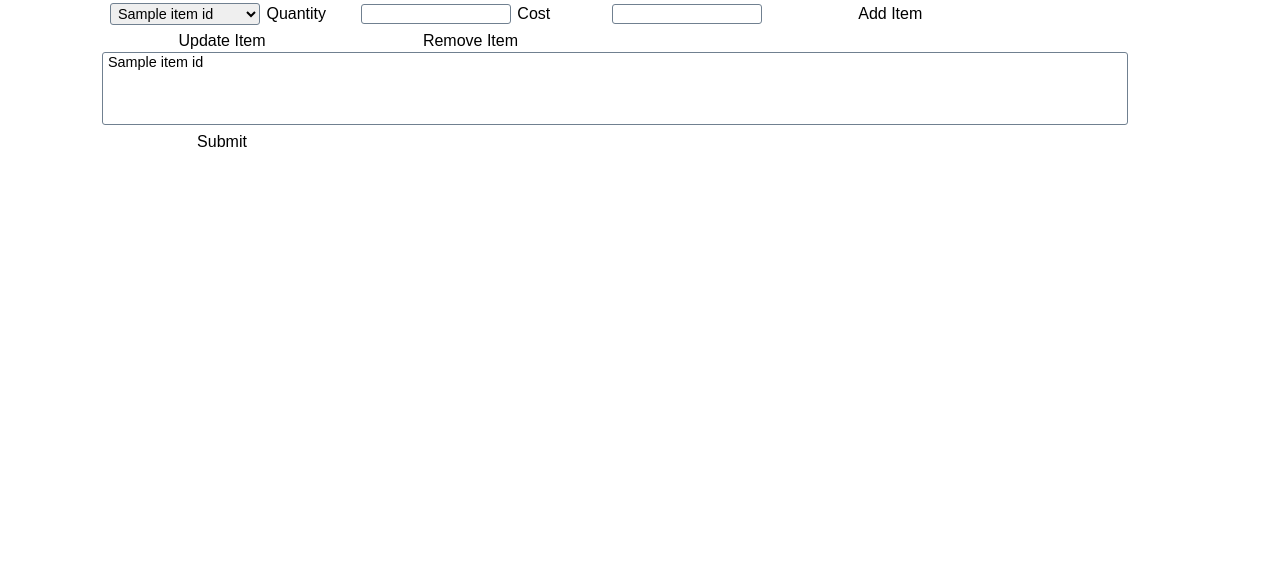
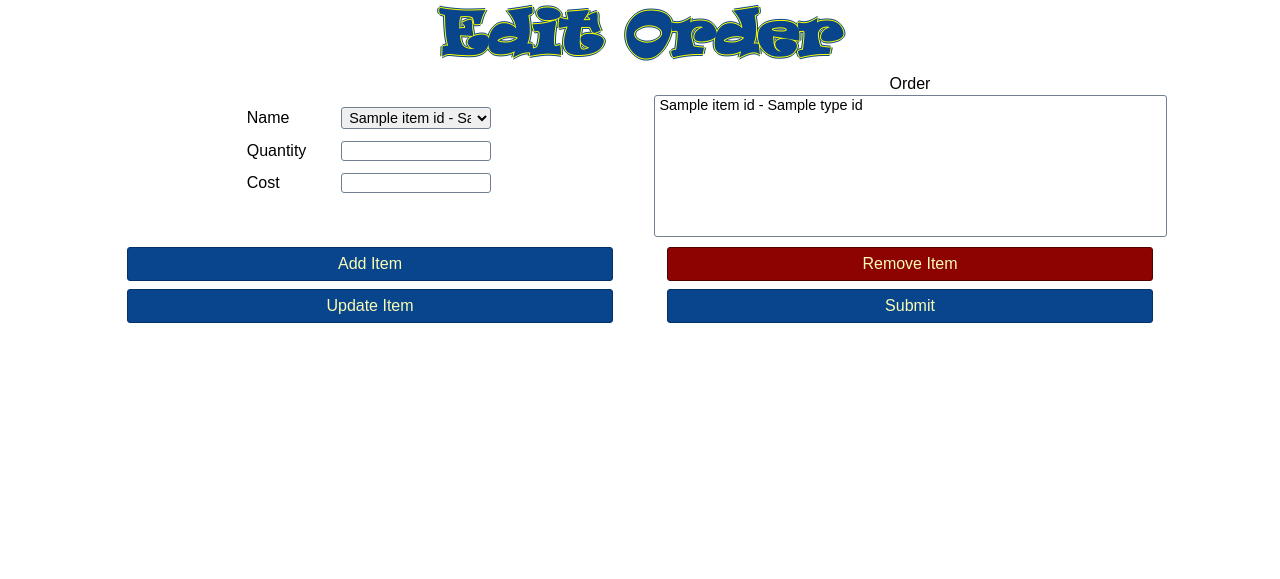
Before and after one commit to based-jace/sheris-shaved-ice, a Django app: template inv_manage/templates/inv_manage/editorder.html in a window 1280 px wide. Shown: the part 60-639 px from the top of the page. Run offline with Django 3.2, Linux system fonts and the light colour scheme; the template is opened without the code that fills it: most values are stand-ins (such as "Sample title", 1, 10 or a date in 2020); some web fonts are replaced.

Commit message:
Mostly style cleanup, some js

```diff
--- a/inv_manage/databaseutils.py
+++ b/inv_manage/databaseutils.py
@@ -102,8 +102,10 @@ class db_methods:
     @staticmethod
     def edititem(atts,item_id,attribute_id):
         type_id1 = atts['type_id']
-        type_id = Type.objects.get(id=int(type_id) )
-
+        print(type_id1)
+        type_id = Type.objects.get(id=int(type_id1) )
+        print(type_id)
+        print(attribute_id)
         attribute_stuff = {
             'id':attribute_id,
             'type_id':type_id,
--- a/inv_manage/models.py
+++ b/inv_manage/models.py
@@ -24,7 +24,7 @@ class Item(models.Model):
     quantity = models.IntegerField()
     available = models.BooleanField(default=True)
     def __str__(self):
-        return self.item_id.name
+        return self.item_id.name + " - " + self.item_id.type_id.name
 
 class Purchase(models.Model):
     purchase_date = models.DateField('purchase date')
@@ -35,3 +35,5 @@ class PurchaseItem(models.Model):
     purchase_id = models.ForeignKey(Purchase,on_delete=models.CASCADE)
     quantity = models.IntegerField()
     total_amount = models.DecimalField(max_digits=10,decimal_places=2)
+    def __str__(self):
+        return self.item_id.name + " - " + self.item_id.type_id.name
--- a/inv_manage/static/css/base.css
+++ b/inv_manage/static/css/base.css
@@ -180,6 +180,16 @@ label {
   color: white;
 }
 
+.light-btn {
+  background-color: white;
+  color: #08458c;
+}
+
+.light-btn:hover {
+  color: white;
+  border-color: #fafcb5;
+}
+
 .red-btn {
   background-color: #8c0301;
   color: #fafcb5;
--- a/inv_manage/static/css/base.scss
+++ b/inv_manage/static/css/base.scss
@@ -180,6 +180,17 @@ label{
         color: white;
     }
 }
+
+.light-btn{
+    background-color: white;
+    color: $primary;
+
+    &:hover{
+        color: $white;
+        border-color: $light-yellow;
+    }
+}
+
 .red-btn{
     background-color: #8c0301;
     color: #fafcb5;
--- a/inv_manage/static/css/inv_manage.css
+++ b/inv_manage/static/css/inv_manage.css
@@ -142,6 +142,7 @@
 }
 
 .form-left-controls {
+  margin: 8px 0;
   -ms-grid-column: 1;
   -ms-grid-column-span: 1;
   grid-column: 1 / 2;
@@ -150,8 +151,12 @@
   grid-row: 2 / 3;
 }
 
+.form-left-controls > .btn {
+  margin-bottom: 8px;
+}
+
 .form-right-controls {
-  margin: 4px 0;
+  margin: 8px 0;
   -ms-grid-column: 2;
   -ms-grid-column-span: 1;
   grid-column: 2 / 3;
--- a/inv_manage/static/css/inv_manage.scss
+++ b/inv_manage/static/css/inv_manage.scss
@@ -78,11 +78,15 @@ $disabled: lightgrey;
     grid-row: 1 / 2;
 }
 .form-left-controls{
+    margin: 8px 0;
     grid-column: 1 / 2;
     grid-row: 2 / 3;
+    > .btn{
+        margin-bottom: 8px;
+    }
 }
 .form-right-controls{
-    margin: 4px 0;
+    margin: 8px 0;
     grid-column: 2 / 3;
     grid-row: 2 / 3;
     > .btn{
--- a/inv_manage/templates/authentication/login.html
+++ b/inv_manage/templates/authentication/login.html
@@ -21,7 +21,7 @@
         <input class="form-input" id="password" name="password" type="password" required>
     </div>
     <div class="row">
-        <button type="submit" class="btn submit-btn">Login</button>
+        <button type="submit" class="btn submit-btn light-btn">Login</button>
     </div>
     <div class="row">
         <a id="forgot-password" href="#">Forgot Password</a>
--- a/inv_manage/templates/inv_manage/editorder.html
+++ b/inv_manage/templates/inv_manage/editorder.html
@@ -2,34 +2,44 @@
 {% block main_class %}form-main{% endblock %}
 {% load static %}
 {% block main %}
-
-
-<form action="" method="POST">
+<h1 class="page-header dark-logo">Edit Order</h1>
+<form class="grid-form" action="" method="POST">
     {% csrf_token %}
-    <div id='orderitem'>
-        <select class="form-input" id="attname" name='attname' required>
+    <div class="form-left" id='orderitem'>
+        <div class="input-cont">
+            <label for="attname">Name</label>
+            <select class="form-input" id="attname" name='attname'>
                 {% for item in items %}
                 {{item.item_id.name}}
-            <option class="itemNames" value='{{ item.id }}'>{{item.item_id.name}}</option>
+                <option class="itemNames" value='{{ item.id }}'>{{item.item_id.name}} - {{item.item_id.type_id.name}}</option>
                 {% endfor %}
             </select>
+        </div>
+        <div class="input-cont">
             <label for='quantity'>Quantity</label>
-        <input class="form-input" type='number' name='quantity' id='quantity' min='0' required>
+            <input class="form-input" type='number' name='quantity' id='quantity' min='0'>
+        </div>
+        <div class="input-cont">
             <label for='cost'>Cost</label>
-        <input class="form-input" type='number' name='cost' id='cost' min='0' step=".01" required>
-        <button class="submit-btn" type="button" id="add-btn">Add Item</button>
-        <button class="submit-btn" type="button" id='update-btn' >Update Item</button>
-        <button class="submit-btn" type="button" id='rmv-btn' >Remove Item</button>
-
+            <input class="form-input" type='number' name='cost' id='cost' min='0' step=".01">
         </div>
-
-    <select id='orderlist' name='orderlist' multiple required>
+    </div>
+    <div class="form-left-controls">
+        <button class="btn wide-btn" type="button" id="add-btn">Add Item</button>
+        <button class="btn wide-btn" type="button" id='update-btn' >Update Item</button>
+    </div>
+    <div class="form-right">
+        <label class="center center-label" for="orderlist">Order</label>
+        <select id='orderlist' name='orderlist' size='8' multiple required>
             {% for order in orders%}
-        <option value="{{order.id}},{{order.item_id.id}},{{order.quantity}},{{order.total_amount}},0">{{order.item_id.item_id.name}}</option>
+            <option value="{{order.id}},{{order.item_id.id}},{{order.quantity}},{{order.total_amount}},0">{{order.item_id.item_id.name}} - {{order.item_id.item_id.type_id.name}}</option>
             {% endfor %}
         </select>
-
-    <button class="submit-btn" type="submit" onclick="return selectItems()" id='submit-btn'>Submit</button>
+    </div>
+    <div class="form-right-controls">
+        <button class="btn wide-btn red-btn" type="button" id='rmv-btn' >Remove Item</button>
+        <button class="btn wide-btn" type="submit" onclick="return selectItems()" id='submit-btn'>Submit</button>
+    </div>
 </form>
 
 {% endblock %}
--- a/inv_manage/templates/inv_manage/neworder.html
+++ b/inv_manage/templates/inv_manage/neworder.html
@@ -14,8 +14,8 @@
             <label class='new-order-labels' for="attname">Item</label>
             <select class="form-input" id="attname" name='attname' required>
                 {% for item in items %}
-                {{item.item_id.name}}
-                <option value='{{ item.id }}'>{{item.item_id.name}}</option>
+                {% comment %} {{item.item_id.name}} {% endcomment %}
+                <option value='{{ item.id }}'>{{item.item_id.name}} - {{item.item_id.type_id.name}}</option>
                 {% endfor %}
             </select>
         </div>
```
Also changed, not shown: inv_manage/static/js/table.js (+10 -5 lines), inv_manage/templates/inv_manage/edititem.html (+15 -6 lines), 2 other files. Lines whose indentation alone changed are shown as unchanged.
